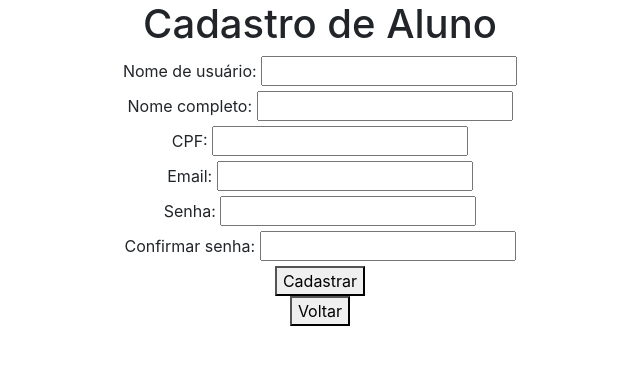
After one commit to FernandoPereira218/sistema-academia-web, a Django app: page /cadastro_aluno/ in a window 1280 px wide. The commit adds this page. Shown: the top 365 px of the page, without its empty margins (320-960 px from the left). Run offline with Django 4.2, Linux system fonts and the light colour scheme.

```diff
--- a/academia_web/urls.py
+++ b/academia_web/urls.py
@@ -28,5 +28,8 @@ urlpatterns = [
     path('', RedirectView.as_view(url='/login/')),
     path('cadastro/', views.add_user),
     path('cadastro/submit_user', views.submit_user),
-    path('logout/', views.logout_user)
+    path('logout/', views.logout_user),
+    path('cadastro_aluno/', views.cadastrar_aluno),
+    path('cadastro_aluno/submit_aluno', views.submit_aluno),
+    path('consulta_aluno/', views.consultar_aluno),
 ]
--- a/classes/Treino.py
+++ b/classes/Treino.py
@@ -1,2 +1,6 @@
 class Treino:
-    pass
+    def __self__(self, exercicios):
+        self.exercicios = exercicios
+
+    def alterar_exercicios(self, novos_exercicios):
+        self.exercicios = novos_exercicios
--- a/core/views.py
+++ b/core/views.py
@@ -10,6 +10,7 @@ from django.contrib.auth.decorators import login_required
 from django.contrib.auth import authenticate, login, logout
 
 import manage
+from classes.Aluno import Aluno
 from classes.Pessoa import Pessoa
 from classes.Professor import Professor
 
@@ -71,7 +72,7 @@ def add_user(request):
     return render(request, 'create_new_user_page.html')
 
 
-def submit_user(request):
+def submit_user(request, db_collection='Professor'):
     if request.POST:
         username = request.POST.get('username')
         name = request.POST.get('fullname')
@@ -79,15 +80,18 @@ def submit_user(request):
         confirm_password = request.POST.get('confirm_password')
         cpf = request.POST.get('cpf')
         email = request.POST.get('email')
-        users_collection = db.collection('Professor')
+        users_collection = db.collection(db_collection)
         query = users_collection.where('username', '==', username).get()
         if len(query) != 0:
             return redirect('/')
 
         if password == confirm_password:
-            pessoa = Professor(nome=name, cpf=cpf, email=email, senha=password, username=username)
+            if db_collection == 'Professor':
+                pessoa = Professor(nome=name, cpf=cpf, email=email, senha=password, username=username)
+            else:
+                pessoa = Aluno(nome=name, cpf=cpf, email=email, senha=password, username=username)
             obj = pessoa.converter_objeto()
-            doc_ref = db.collection('Professor').document()
+            doc_ref = db.collection(db_collection).document()
             doc_ref.set(obj)
         else:
             raise Exception("erro de senha")
@@ -109,3 +113,29 @@ def set_current_user(data):
         nome=data.get('nome')
     )
     return usuario
+
+
+def cadastrar_aluno(request):
+    return render(request, 'register_student.html')
+
+
+def submit_aluno(request):
+    submit_user(request, 'Aluno')
+    return redirect('/')
+
+
+def consultar_aluno(request):
+    teste = db.collection('Aluno').get()
+    lista = []
+    for doc in teste:
+        temp = Pessoa(
+            username=doc.get('username'),
+            nome=doc.get('nome'),
+            senha=doc.get('senha'),
+            cpf=doc.get('cpf'),
+            email=doc.get('email')
+        )
+        lista.append(temp)
+    dados = {}
+    dados['student_list'] = lista
+    return render(request, 'search_student.html', dados)
--- a/templates/main_page.html
+++ b/templates/main_page.html
@@ -11,5 +11,7 @@
     <a href="/cadastro/">Cadastro</a>
     {% endif %}
     <a href="/logout/">Logout</a>
+    <a href="/cadastro_aluno/">Cadastrar Aluno</a>
+    <a href="/consulta_aluno/">Consultar Aluno</a>
 </body>
 </html>
--- /dev/null
+++ b/templates/register_student.html
@@ -0,0 +1,39 @@
+<!DOCTYPE html>
+<html lang="en">
+<head>
+    <meta charset="UTF-8">
+    <title>Cadastro</title>
+    <link rel="stylesheet" href="https://cdn.jsdelivr.net/npm/bootstrap@4.5.3/dist/css/bootstrap.min.css"
+          integrity="sha384-TX8t27EcRE3e/ihU7zmQxVncDAy5uIKz4rEkgIXeMed4M0jlfIDPvg6uqKI2xXr2" crossorigin="anonymous">
+</head>
+<body>
+<h1 align="center">Cadastro de Aluno</h1>
+<div align="center">
+    <form action="submit_aluno" method="POST"> {% csrf_token %}
+        <label>Nome de usuário:</label>
+        <input type="text" name="username">
+        <br>
+        <label>Nome completo:</label>
+        <input type="text" name="fullname">
+        <br>
+        <label>CPF:</label>
+        <input type="text" name="cpf">
+        <br>
+        <label>Email:</label>
+        <input type="text" name="email">
+        <br>
+        <label>Senha:</label>
+        <input type="password" name="password">
+        <br>
+        <label>Confirmar senha:</label>
+        <input type="password" name="confirm_password">
+        <br>
+        <button type="submit">Cadastrar</button>
+        <br>
+    </form>
+    <form action="/principal/" method="get">
+        <button type="submit">Voltar</button>
+    </form>
+</div>
+</body>
+</html>
```
Also changed, not shown: templates/search_student.html (added, +16 -0 lines).
